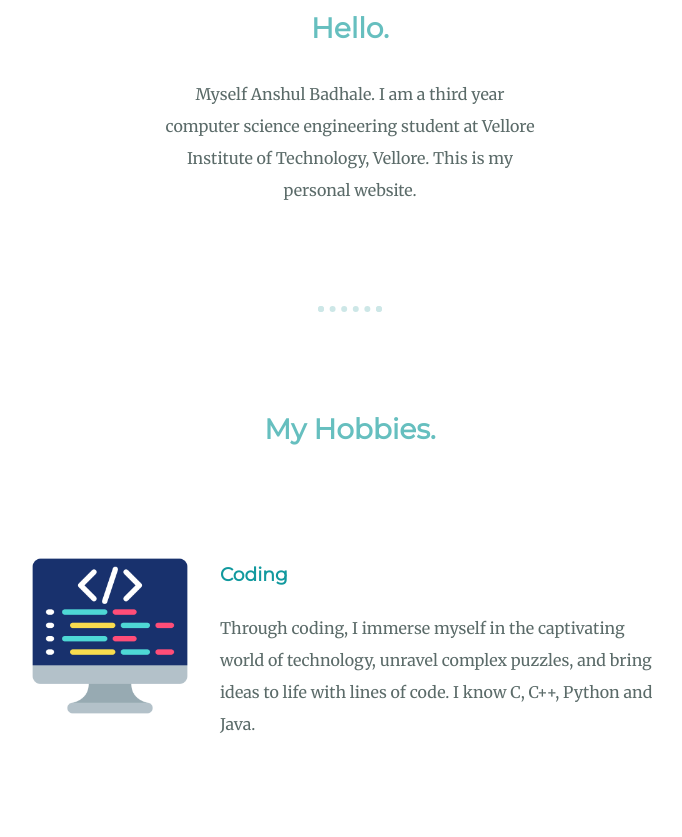
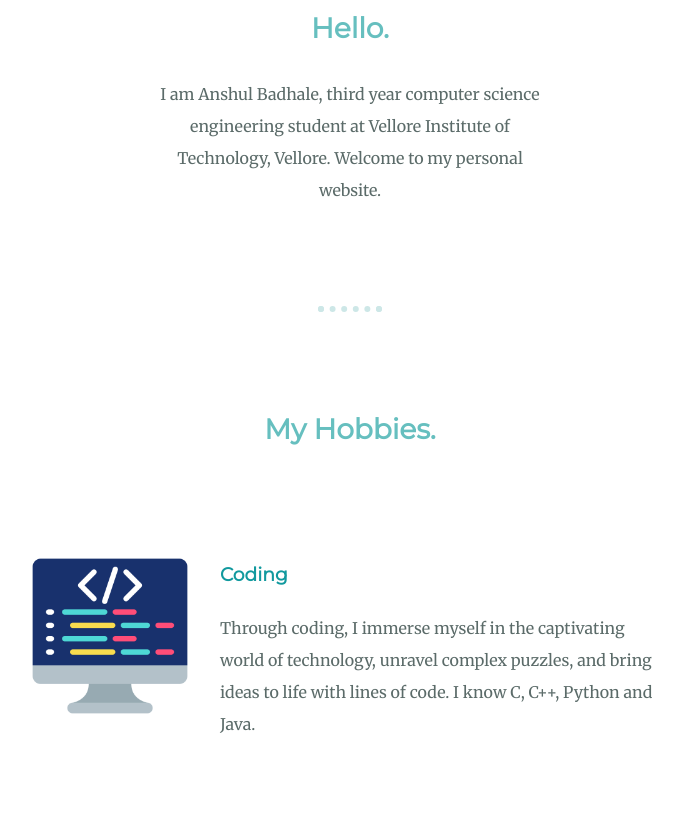
Before and after one commit to anshull23/mysite, a plain HTML site: page index.html in a window 1280 px wide. Shown: the part 1049-1886 px from the top of the page, without its empty margins (290-972 px from the left). Drawn offline with Linux system fonts and the light colour scheme.

Commit message:
index.html

```diff
--- a/index.html
+++ b/index.html
@@ -27,8 +27,8 @@
         <img class="me" src="Images/ME.jpg" alt="me-img" />
         <h2>Hello.</h2>
         <p class="intro">
-          Myself Anshul Badhale. I am a third year computer science engineering
-          student at Vellore Institute of Technology, Vellore. This is my
+          I am Anshul Badhale, third year computer science engineering
+          student at Vellore Institute of Technology, Vellore. Welcome to my
           personal website.
         </p>
       </div>
```
